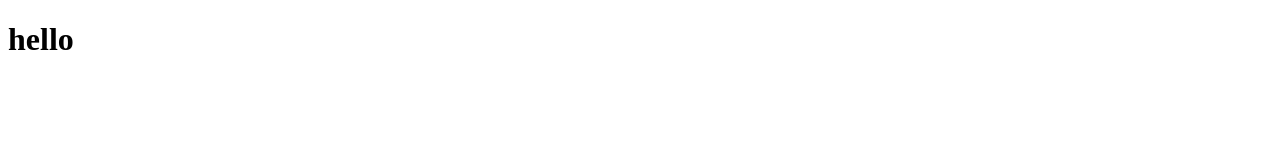
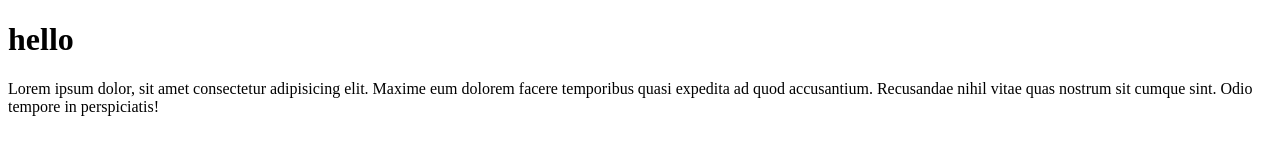
Before and after one commit to famakebe3/primo, a plain HTML site: page index.html in a window 1280 px wide. Drawn offline with Linux system fonts and the light colour scheme.

Commit message:
creation de fichier

```diff
--- a/index.html
+++ b/index.html
@@ -7,6 +7,7 @@
 </head>
 <body>
     <h1>hello</h1>
+    <p>Lorem ipsum dolor, sit amet consectetur adipisicing elit. Maxime eum dolorem facere temporibus quasi expedita ad quod accusantium. Recusandae nihil vitae quas nostrum sit cumque sint. Odio tempore in perspiciatis!</p>
 
 </body>
 </html>
```
